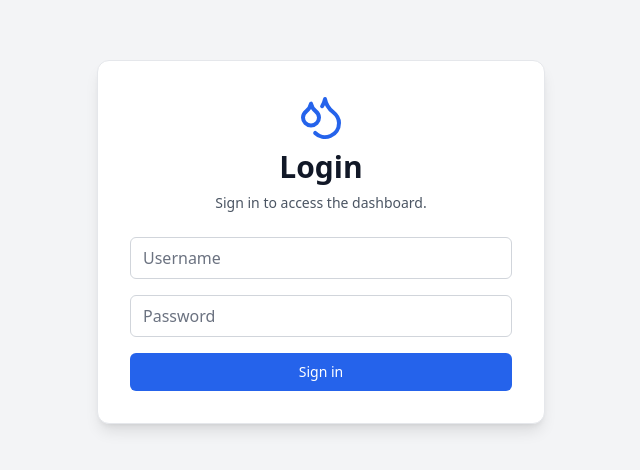
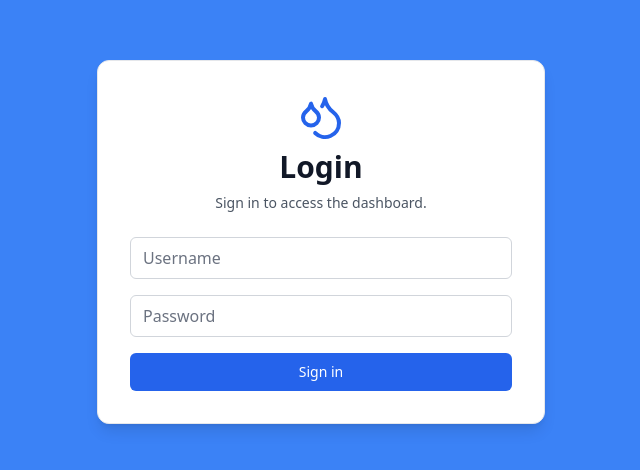
Before and after one commit to jeet-5870/Beyond-null-and-void, a React (Create React App) app in the folder frontend/: page / in a window 1280 px wide. Shown: the part 158-628 px from the top of the page, without its empty margins (319-959 px from the left). Built offline with nearby package versions, Linux system fonts and the light colour scheme.

Commit message:
login page bg color changing

```diff
--- a/frontend/src/pages/LoginPage.jsx
+++ b/frontend/src/pages/LoginPage.jsx
@@ -32,7 +32,7 @@
   };
 
   return (
-    <div className="flex items-center justify-center min-h-screen bg-gray-100">
+    <div className="flex items-center justify-center min-h-screen bg-blue-500">
       <Card className="max-w-md w-full p-8 space-y-6">
         <div className="flex flex-col items-center">
           <Droplets className="h-12 w-12 text-blue-600 mb-2" />
```
